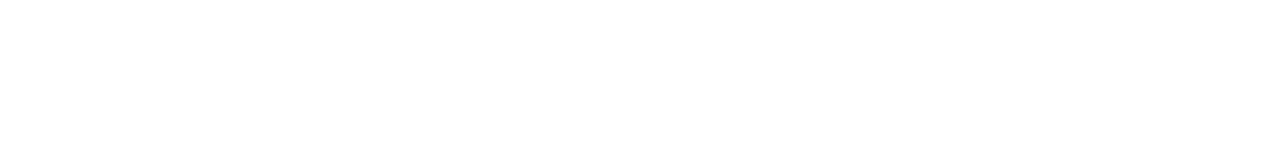
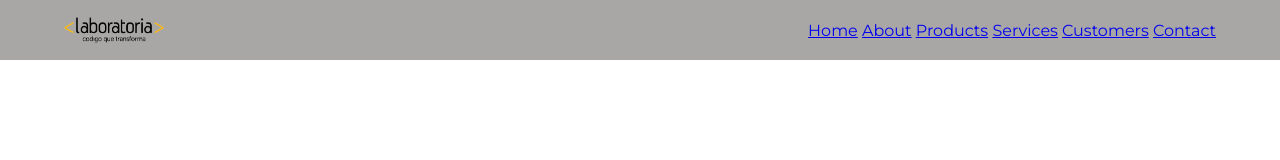
Before and after one commit to vanita22/menu-laboratoria, a plain HTML site: page index.html in a window 1280 px wide. Drawn offline with nearby package versions, Linux system fonts and the light colour scheme.

Commit message:
guardando cambios en el menu

```diff
--- a/index.html
+++ b/index.html
@@ -5,19 +5,33 @@
 	<meta name="viewport" content="width=device-width, user-scalable=no, initial-scale=1.0, maximun-scale=1.0, minimun-scale=1.0">
 	<link href="https://fonts.googleapis.com/css?family=Montserrat" rel="stylesheet">
 	<link href="https://maxcdn.bootstrapcdn.com/font-awesome/4.7.0/css/font-awesome.min.css" rel="stylesheet" integrity="sha384-wvfXpqpZZVQGK6TAh5PVlGOfQNHSoD2xbE+QkPxCAFlNEevoEH3Sl0sibVcOQVnN" crossorigin="anonymous">
-	<link rel="stylesheet" type="text/css" href="css/style.css">
-	<script type="text/javascript" src="js/main.js"></script>
+	<link rel="stylesheet" type="text/css" href="style.css">
 
-	<title>Diseño</title>
+	<title>Menu</title>
 
 </head>
 
 <body>
-	<header>
-		<nav>
+	<header id="header">
+		<nav class="menu">
+			<div class="logo">
+				<a href="#"><img src="img/logo.png" alt="" width="100" height="70"></a>
+				<a href="#" class="btn-menu" id="btn-menu"><i class="fa fa-bars" aria-hidden="true"></i></a>
+			</div>
 
+			<div class="pestañas">
+				<a href="#">Home</a>
+				<a href="#">About</a>
+				<a href="#">Products</a>
+				<a href="#">Services</a>
+				<a href="#">Customers</a>
+				<a href="#">Contact</a>
+			</div>
 		</nav>
 	</header>
 
+	<script type="text/javascript" src="main.js"></script>
+	<script type="text/javascript" src="headroom.min.js"></script>
+	<script type="text/javascript" src="jquery.min.js"></script>
 </body>
 </html>
--- /dev/null
+++ b/style.css
@@ -0,0 +1,44 @@
+*{
+	margin: 0;
+	padding: 0;
+	box-sizing: border-box; /*para que los bordes dados se respeten*/
+}
+
+body{
+	font-family: 'Montserrat';
+	font-size: 16px;
+}
+
+header{
+	background-color: #A9A7A5;
+	position: fixed;
+	width: 100%;
+	top: 0;
+}
+
+.menu{
+	width: 90%;
+	max-width: 1200px; /*establece el máximo que se ve el menú de la pantalla*/
+	margin: auto;
+	display: flex; /*hacer más adaptativas las pestañas cuando cambie el margen de los dispositivos*/
+	flex-direction: row; /*establecemos la dirección de las pestañas*/
+	justify-content: space-between;/*establece el espacio de las pestañas en el menu*/
+	align-items: center;
+}
+
+.menu .logo{
+	display: inline-block;
+	margin-right: 5px;
+}
+
+.menu .logo img{
+	vertical-align: top;
+	height: 60px;
+}
+
+.menu .btn-menu{
+	display: none;
+	color: #fff;
+	text-decoration: none;
+	font-size: 10px;
+}
```
Also changed, not shown: css/style.css (deleted), css/style.css.css (added), img/Logo.png (added), js/headroom.min.js.js (renamed from js/headroom.min.js), js/jquery.min.js.js (renamed from js/jquery.min.js).
